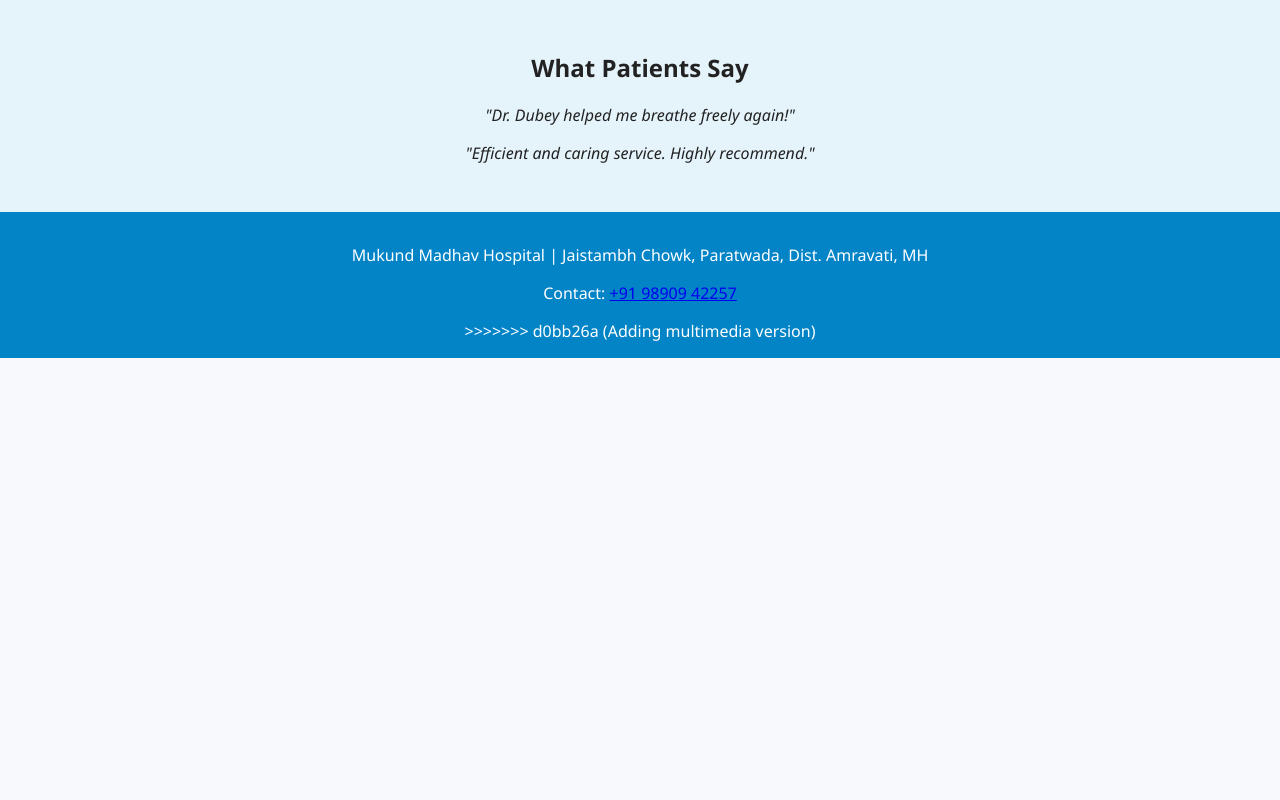
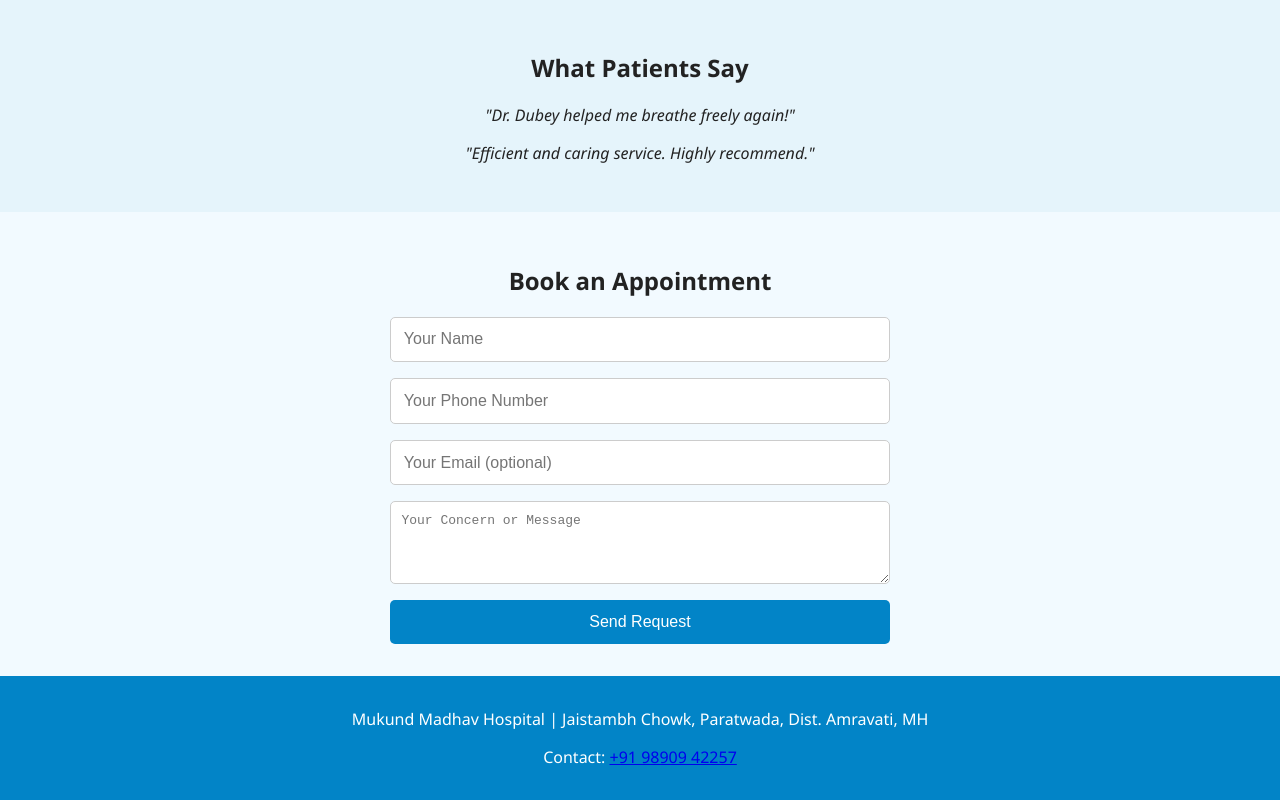
Before and after one commit to manasshukla/mukund-madhav-hospital, a plain HTML site: page index.html in a window 1280 px wide. Shown: the part 894-1694 px from the top of the page. Before the commit the page ends 1252 px from the top, so only its background shows below. Drawn offline with Linux system fonts and the light colour scheme.

Commit message:
Adding contact us and color change to the header

```diff
--- a/index.html
+++ b/index.html
@@ -43,10 +43,20 @@
     <blockquote>"Efficient and caring service. Highly recommend."</blockquote>
   </section>
 
+	<section class="appointment">
+  	<h2>Book an Appointment</h2>
+  	<form action="mailto:example@example.com" method="post" enctype="text/plain">
+    	<input type="text" name="name" placeholder="Your Name" required />
+    	<input type="tel" name="phone" placeholder="Your Phone Number" required />
+    	<input type="email" name="email" placeholder="Your Email (optional)" />
+    	<textarea name="message" rows="4" placeholder="Your Concern or Message"></textarea>
+    	<button type="submit">Send Request</button>
+  	</form>
+	</section>
+
   <footer>
     <p>Mukund Madhav Hospital | Jaistambh Chowk, Paratwada, Dist. Amravati, MH</p>
     <p>Contact: <a href="tel:+919890942257">+91 98909 42257</a></p>
->>>>>>> d0bb26a (Adding multimedia version)
   </footer>
 </body>
 </html>
--- a/style.css
+++ b/style.css
@@ -23,6 +23,7 @@
 .overlay h1 {
   font-size: 2.5em;
   margin-bottom: 0.3em;
+  color: #ff5722
 }
 .overlay p {
   font-size: 1.2em;
@@ -78,3 +79,34 @@
   text-align: center;
   padding: 1em;
 }
+.appointment {
+  padding: 2em;
+  background: #f2faff;
+  text-align: center;
+}
+.appointment form {
+  max-width: 500px;
+  margin: auto;
+  display: flex;
+  flex-direction: column;
+  gap: 1em;
+}
+.appointment input,
+.appointment textarea {
+  padding: 0.8em;
+  font-size: 1em;
+  border: 1px solid #ccc;
+  border-radius: 5px;
+}
+.appointment button {
+  padding: 0.8em;
+  font-size: 1em;
+  background-color: #0284c7;
+  color: white;
+  border: none;
+  border-radius: 5px;
+  cursor: pointer;
+}
+.appointment button:hover {
+  background-color: #0369a1;
+}
```
